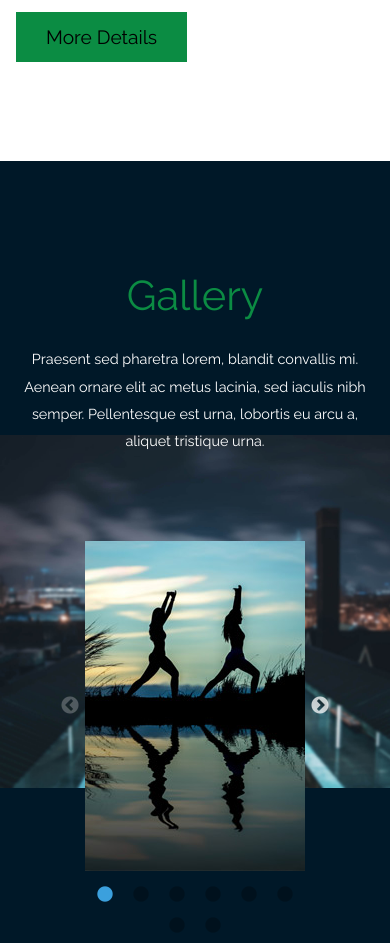
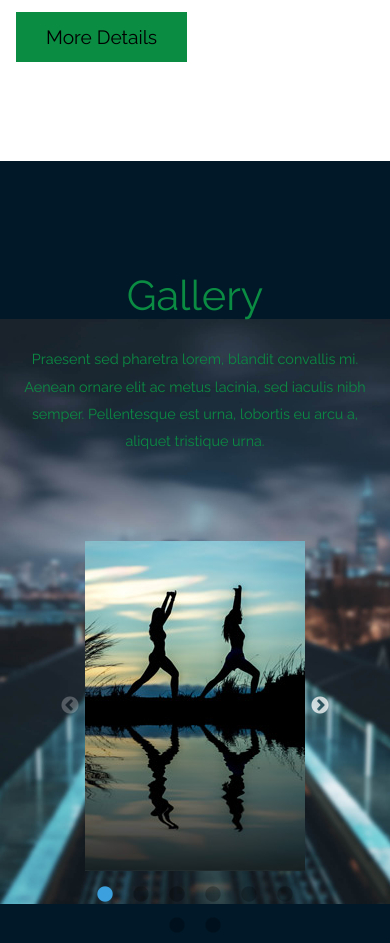
Before and after one commit to Ashu1823/Imperial_services, a plain HTML site: page index.html in a window 390 px wide. Shown: the part 3686-4629 px from the top of the page. Drawn offline with Linux system fonts and the light colour scheme.

Commit message:
Update styles.css

```diff
--- a/css/styles.css
+++ b/css/styles.css
@@ -282,7 +282,7 @@ blockquote {
 
 /* Testimonials */
 #testimonials {
-  color: white;
+  color: #0B8C43 !important;
   background-image: url(../img/infinite-loop-02.jpg);
   background-size: cover;
   background-repeat: no-repeat;
@@ -292,7 +292,7 @@ blockquote {
 
 @media (max-width: 991px) {
   #testimonials {
-    /* background-image: url(../img/infinite-loop-02-mobile.jpg); */
+    background-image: url(../img/infinite-loop-02-mobile.jpg);
     background-color: #001828;
     background-size: cover;
     background-repeat: no-repeat;
```
